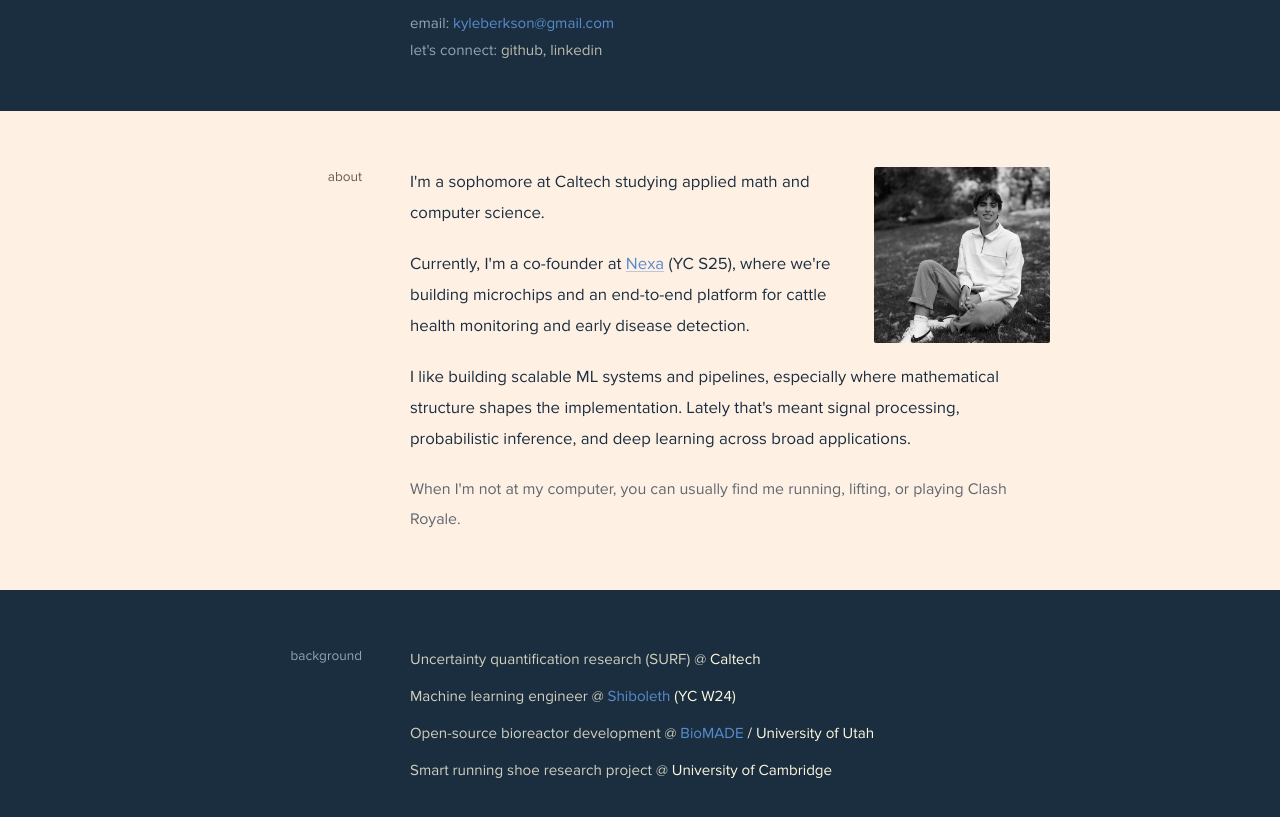
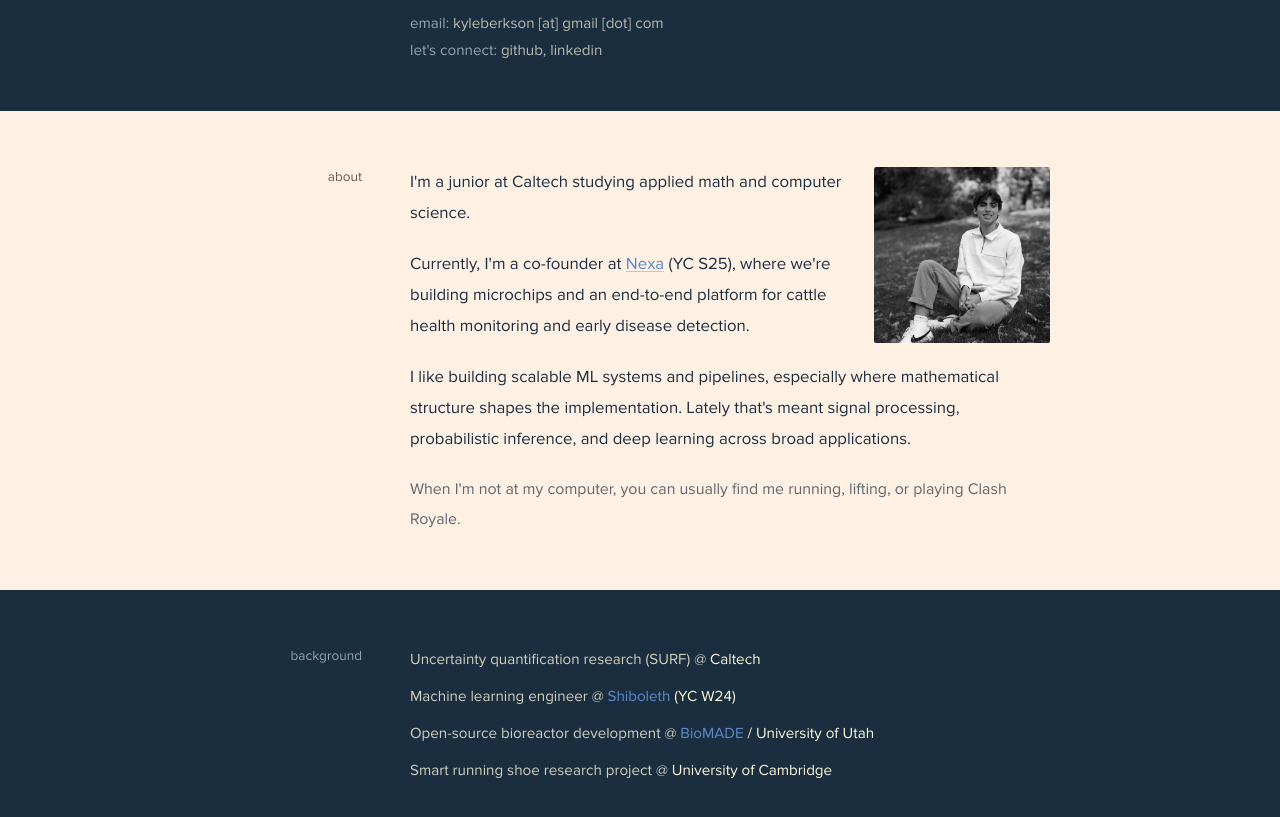
Before and after one commit to khyyle/personal-website, a plain HTML site: page index.html in a window 1280 px wide. Shown: the part 101-918 px from the top of the page. Drawn offline with nearby package versions, Linux system fonts and the light colour scheme.

Commit message:
fix: obfuscate email address

```diff
--- a/index.html
+++ b/index.html
@@ -57,7 +57,7 @@
           <h1 class="text-[2.2em] md:text-[2.5em] text-accent font-bold leading-tight mb-4">Kyle Berkson</h1>
           <p class="text-[0.95em] text-accent/70 mb-1">
             <span class="text-mutedLight">email:</span>
-            <a href="mailto:kyleberkson@gmail.com" class="text-link hover:text-accent transition-colors">kyleberkson@gmail.com</a>
+            <a class=" transition-colors">kyleberkson [at] gmail [dot] com</a>
           </p>
           <p class="text-[0.95em] text-accent/70">
             <span class="text-mutedLight">let's connect:</span>
@@ -86,7 +86,7 @@
             />
 
             <p class="mb-5">
-              I'm a sophomore at Caltech studying applied math and computer science.
+              I'm a junior at Caltech studying applied math and computer science.
             </p>
 
             <p class="mb-5">
```
